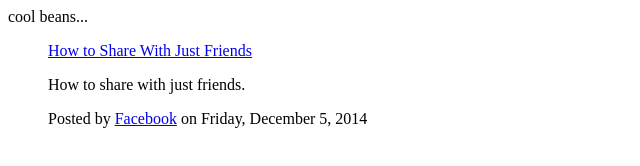
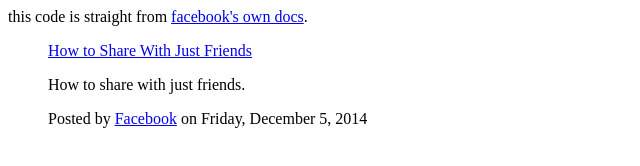
Before and after one commit to efjacobson/efjacobson.github.io, a plain HTML site: page index.html in a window 1280 px wide. Shown: the whole page, without its empty margins (0-640 px from the left). Drawn offline with Linux system fonts and the light colour scheme.

Commit message:
couldnt be closer to their own recommendation

```diff
--- a/index.html
+++ b/index.html
@@ -3,7 +3,7 @@
   <title>Your Website Title</title>
 </head>
 <body>
-  <p>cool beans...</p>
+  <p>this code is straight from <a href="https://developers.facebook.com/docs/plugins/embedded-video-player/">facebook's own docs</a>.</p>
   <!-- Load Facebook SDK for JavaScript -->
   <div id="fb-root"></div>
   <script async defer src="https://connect.facebook.net/en_US/sdk.js#xfbml=1&version=v3.2"></script>
@@ -18,5 +18,6 @@
       </blockquote>
     </div>
   </div>
+
 </body>
 </html>
```
